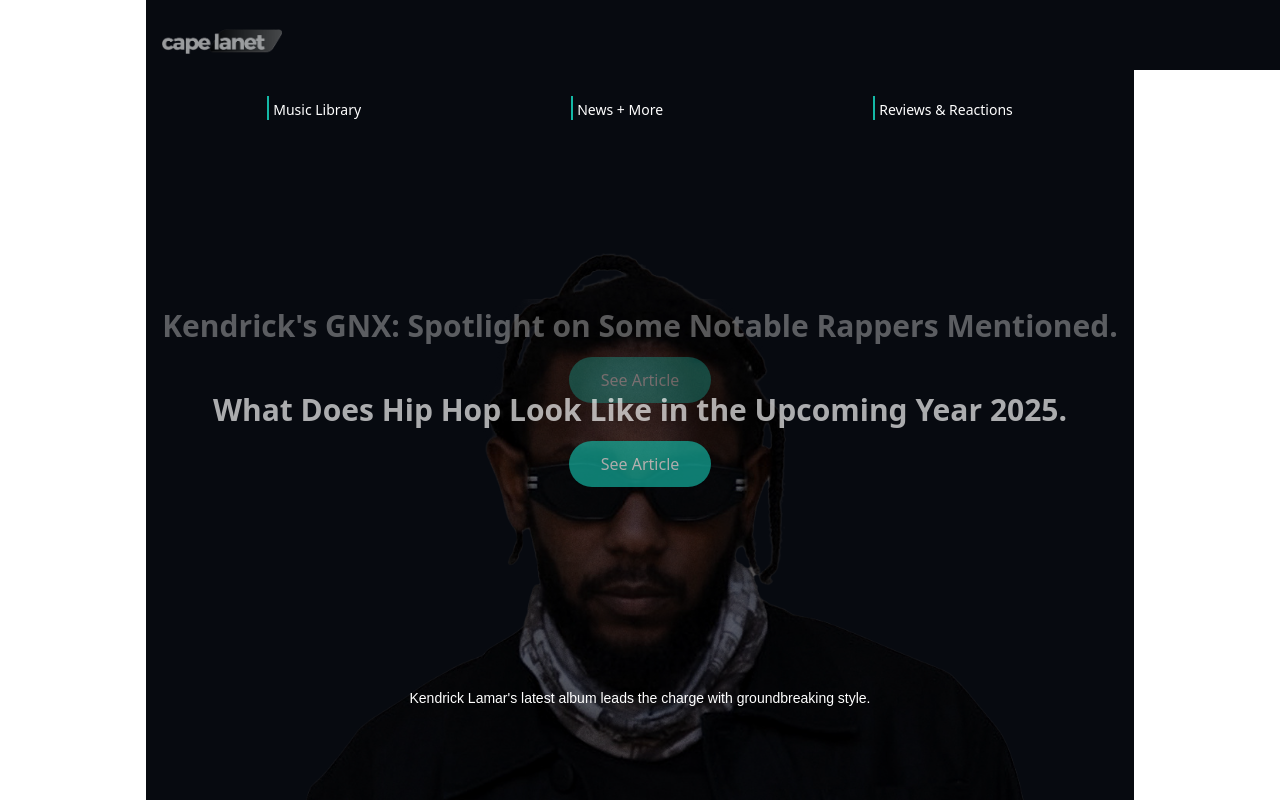
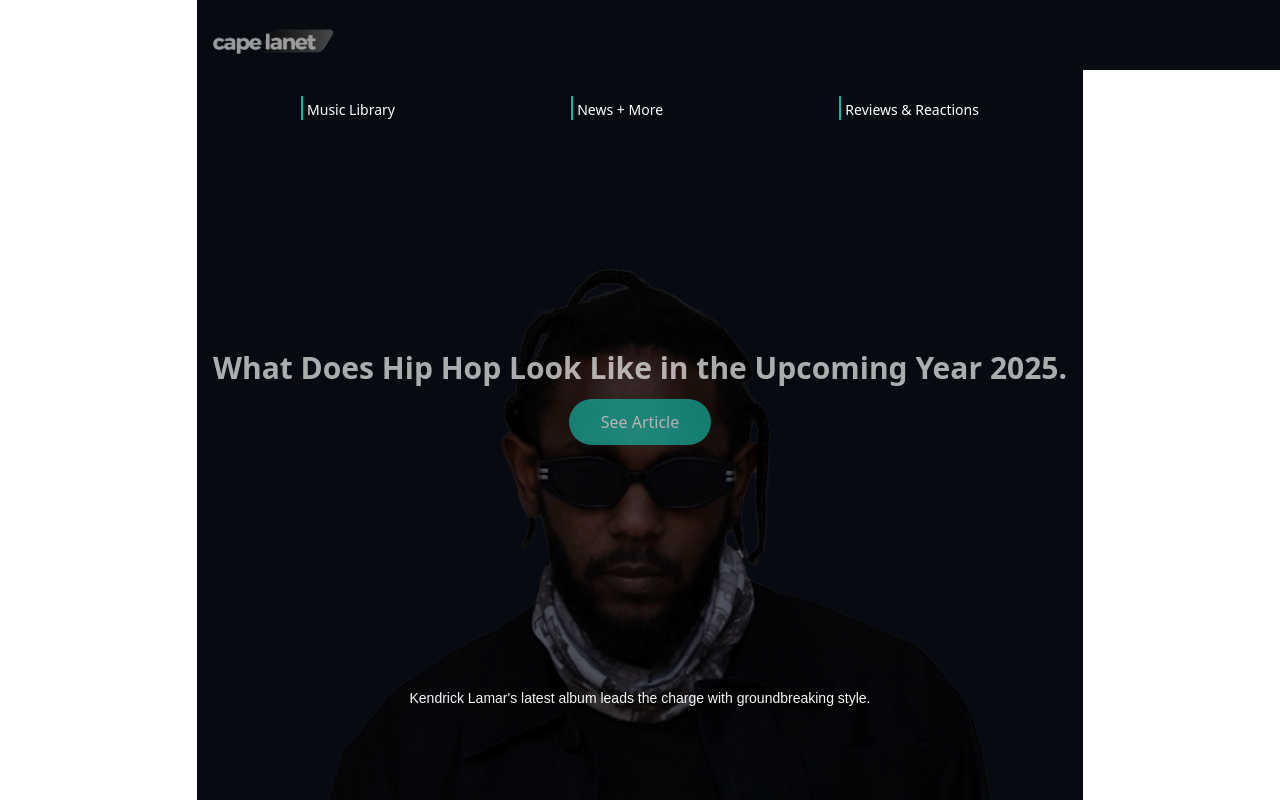
Before and after one commit to Techyana/capelanet-blog, a React (Vite) app: page / in a window 1280 px wide. Built offline with nearby package versions, Linux system fonts and the light colour scheme.

Commit message:
Adjusted Headlines Animation
Initial has position relative and bottom 0, made exit position absolute and bottom 0, with this the text transition is always in one position

```diff
--- a/src/pages/Home/Home.module.css
+++ b/src/pages/Home/Home.module.css
@@ -22,6 +22,24 @@
   pointer-events: auto;
 }
 
+@keyframes slide-up {
+  0% {
+    opacity: 0;
+    transform: translatY(100%);
+  }
+  25% {
+    opacity: 1;
+    transform: translateY(0);
+  }
+  75% {
+    opacity: 1;
+    transform: translateY(0);
+  }
+  100% {
+    opacity: 0;
+    transform: translateY(0%);
+  }
+}
 .rounded-button {
   border-radius: 2rem;
 }/*# sourceMappingURL=Home.module.css.map */
--- a/src/pages/Home/Home.module.scss
+++ b/src/pages/Home/Home.module.scss
@@ -24,7 +24,24 @@
     pointer-events: auto;
   }
 
-
+  @keyframes slide-up {
+    0% {
+      opacity: 0;
+      transform: translatY(100%);
+    }
+    25% {
+      opacity: 1;
+      transform: translateY(0);
+    }
+    75% {
+      opacity: 1;
+      transform: translateY(0);
+    }
+    100% {
+      opacity: 0;
+      transform: translateY(0%);
+    }
+  }
 
   .rounded-button {
     border-radius: 2rem;
--- a/src/pages/Home/Home.tsx
+++ b/src/pages/Home/Home.tsx
@@ -74,9 +74,9 @@
         <AnimatePresence>
           <motion.div
             key={articleIndex}
-            initial={{ opacity: 0}}
+            initial={{ opacity: 0, x: 0, y: 0, bottom: 0, position: 'relative' }}
             animate={{ opacity: 1}}
-            exit={{ opacity: 0}}
+            exit={{ opacity: 0, x: -500, y: -100000, bottom: 0, position: 'absolute'}}
             transition={{ duration: 1 }}
           >
             <h1 className="text-3xl font-bold mb-6">{articles[articleIndex].headline}</h1>
```
Also changed, not shown: 1 other file (tests, documents, lock files or other folders).
